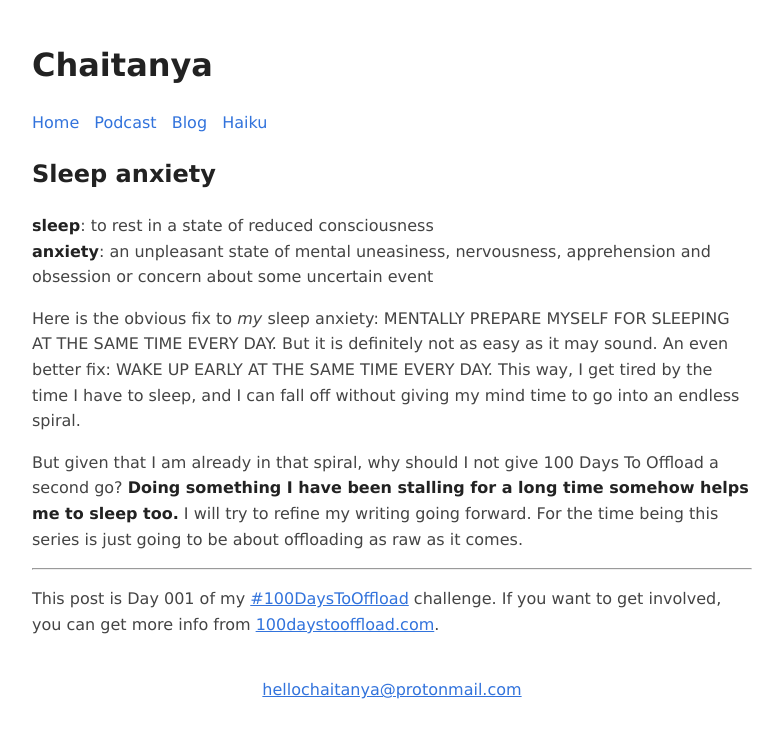
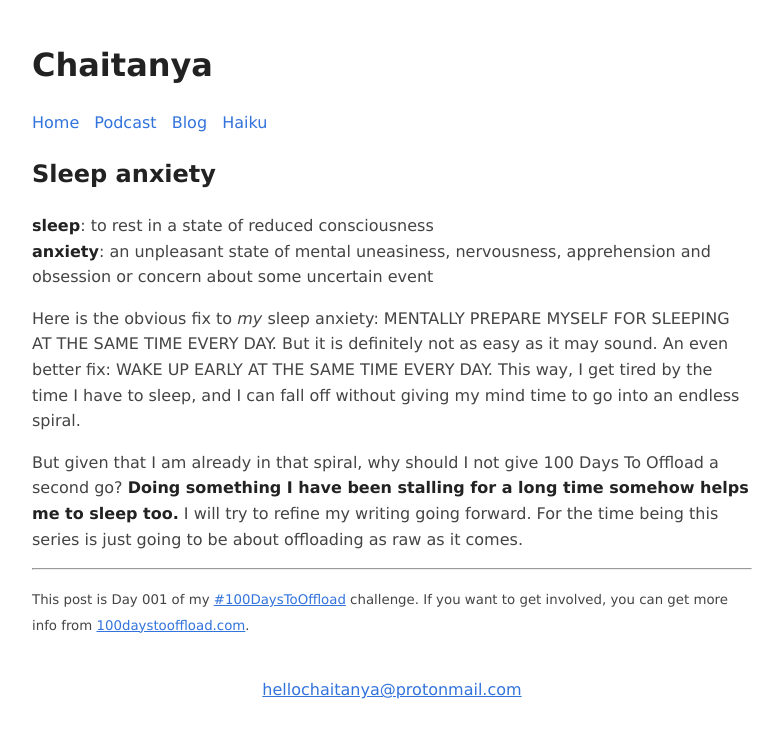
Before and after one commit to chtny/chtny.github.io, a Jekyll site: the page built from _posts/2021-01-27-sleep-anxiety.md, in a window 1280 px wide. Shown: the top 738 px of the page, without its empty margins (248-1027 px from the left). Built offline with Jekyll 4.4.1, drawn with Linux system fonts in a browser that asks for light colours.

```diff
--- a/_posts/2021-01-27-sleep-anxiety.md
+++ b/_posts/2021-01-27-sleep-anxiety.md
@@ -14,4 +14,4 @@ But given that I am already in that spiral, why should I not give 100 Days To Of
 
 <hr>
 
-This post is Day 001 of my [#100DaysToOffload](https://chaitanya.page/tag/100daystooffload) challenge. If you want to get involved, you can get more info from [100daystooffload.com](https://100daystooffload.com/).
+<small>This post is Day 001 of my [#100DaysToOffload](https://chaitanya.page/tag/100daystooffload) challenge. If you want to get involved, you can get more info from [100daystooffload.com](https://100daystooffload.com/).</small>
```
